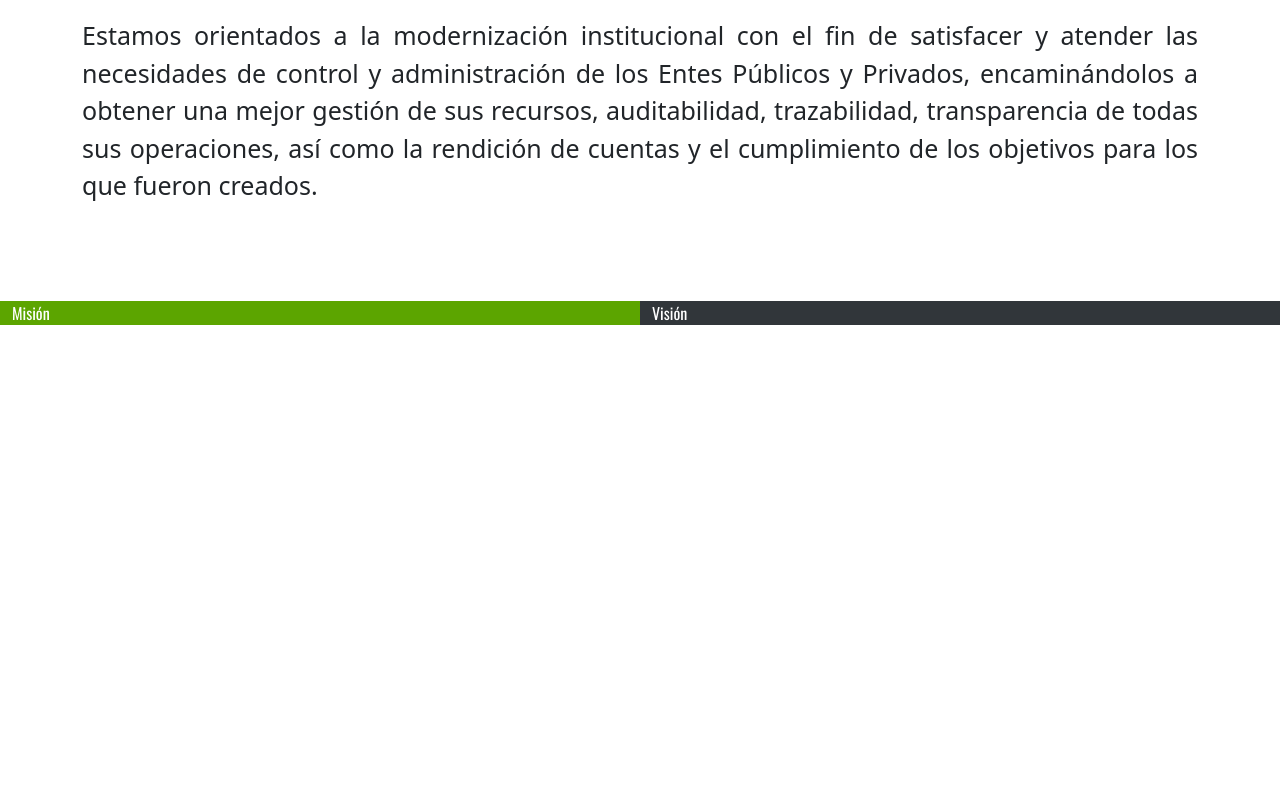
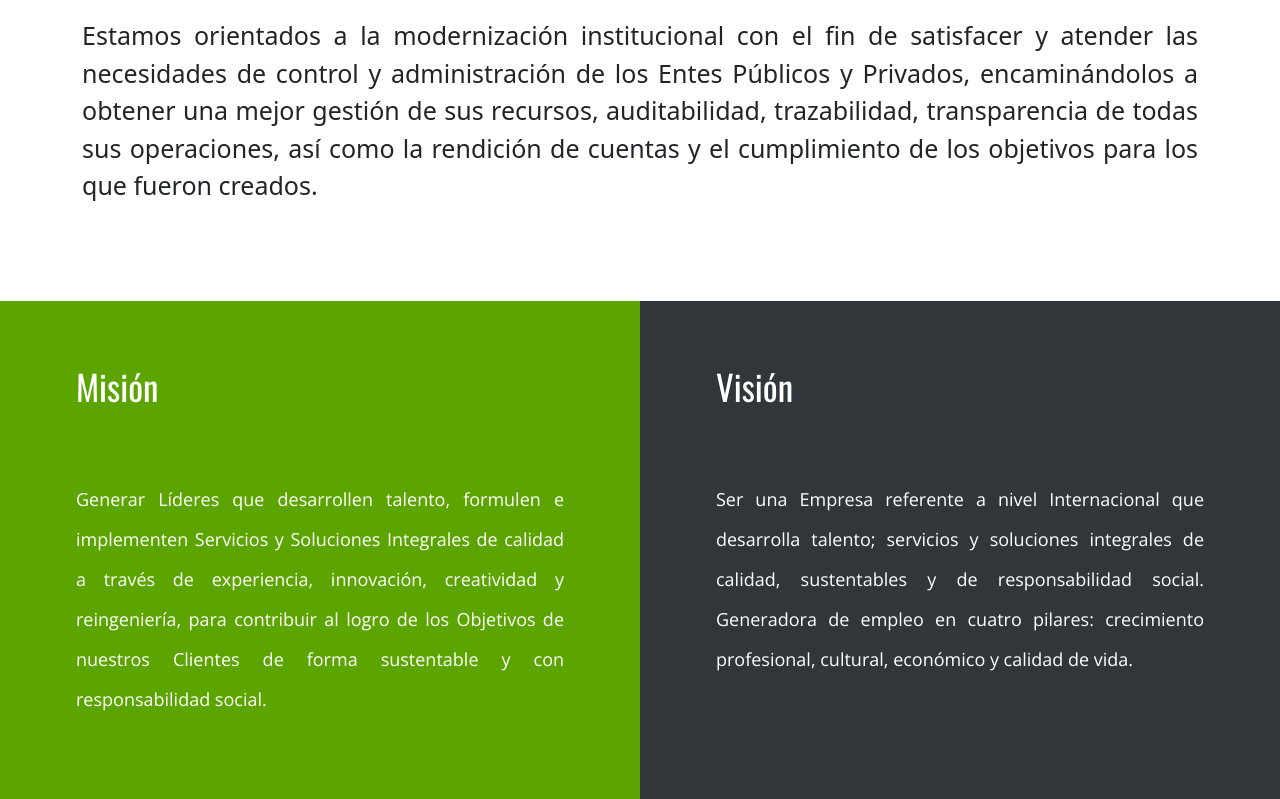
Before and after one commit to ArmandoAlvarezP/gkm, a React (Vite) app: page / in a window 1280 px wide. Shown: the part 1184-1983 px from the top of the page. Before the commit the page ends 1509 px from the top, so only its background shows below. Built offline with nearby package versions, Linux system fonts and the light colour scheme.

Commit message:
Se agrega cambio de estilo al hacer scrroll del Navbar y se agrega componente MisionVision

```diff
--- a/src/components/MisionVision.jsx
+++ b/src/components/MisionVision.jsx
@@ -5,10 +5,16 @@ export const MisionVision = () => {
         <Container fluid>
             <Row>
                 <Col className='mision' lg={6} md={12}>
-                    Misión
+                    <h3 className='mision-title' >Misión</h3>
+                    <p>
+                        Generar Líderes que desarrollen talento, formulen e implementen Servicios y Soluciones Integrales de calidad a través de experiencia, innovación, creatividad y reingeniería, para contribuir al logro de los Objetivos de nuestros Clientes de forma sustentable y con responsabilidad social.
+                    </p>
                 </Col>
                 <Col className='vision' lg={6} md={12}>
-                    Visión
+                    <h3 className='vision-title'>Visión</h3>
+                    <p>
+                        Ser una Empresa referente a nivel Internacional que desarrolla talento; servicios y soluciones integrales de calidad, sustentables y de responsabilidad social. Generadora de empleo en cuatro pilares: crecimiento profesional, cultural, económico y calidad de vida.
+                    </p>
                 </Col>
             </Row>
         </Container>
--- a/src/components/NavBar.jsx
+++ b/src/components/NavBar.jsx
@@ -1,12 +1,28 @@
-import { useState } from 'react';
+import { useEffect, useState } from 'react';
 import { Navbar, Nav, Container } from 'react-bootstrap';
 export const NavBar = () => {
     const [activeLink, setActiveLink] = useState('home');
+
+    const [scrolled, setScrolled] = useState(false);
+
+    useEffect(() => {
+      const onScroll = () => {
+        if (window.scrollY > 50) {
+            setScrolled(true);
+        } else {
+            setScrolled(false);
+        }
+      }
+      window.addEventListener('scroll', onScroll);
+
+      return () => window.removeEventListener('scroll', onScroll);
+    }, [])
+
     const onUpdateActiveLink = (value) => {
         setActiveLink(value);
     }
   return (
-    <Navbar className='nav' fixed='top' expand='lg'>
+    <Navbar className={ scrolled ? 'nav scrolled' : 'nav' } fixed='top' expand='lg'>
     <Container>
       <Navbar.Brand href="#home">
         <img
--- a/src/index.css
+++ b/src/index.css
@@ -1,6 +1,11 @@
 @import url(https://fonts.googleapis.com/css?family=Oswald:400,700,300);
 @import url(https://fonts.googleapis.com/css?family=Open+Sans:300);
 @import url('https://fonts.googleapis.com/css2?family=Covered+By+Your+Grace&family=Montserrat:wght@500&family=Staatliches&display=swap');
+
+html {
+  scroll-behavior: smooth;
+  scroll-padding-top: 75px;
+}
 
 /* Navbar */
 
@@ -15,6 +20,11 @@
     background-color: #000;
 }
 
+.scrolled {
+  padding: 0px 0;
+  opacity: 0.9;
+  transition: ease-in-out 0.2s;
+}
 
 .nav-text {
     font-family: 'Orbitron',Montserrat,Arial,Helvetica,sans-serif;
@@ -116,13 +126,38 @@ nav.navbar .navbar-nav a.nav-link.navbar-link.active {
   .mision_vision h4 {
     font-size: 18px;
   }
+
+  .mision_vision p {
+    font-family: "Open Sans",arial,sans-serif;
+    font-size: 18px;
+    text-align: justify;
+    padding: 5vw;
+    line-height: 40px;
+  }
+
+  .mision_vision p:hover {
+    transform: scale(1.1);
+    transition: ease-in-out 0.2s;
+  }
+
   .mision {
     background-color: #5ca500;
+  }
+
+  .mision-title {
+    font-size: 35px;
+    padding: 5vw 7vw 0 5vw;
   }
 
   .vision {
     background-color: #31363A;
   }
+
+  .vision-title {
+    font-size: 35px;
+    padding: 5vw 7vw 0 5vw;
+  }
+
 /* Media querys */
 
 @media( min-width: 320px) and ( max-width: 820px) {
```
